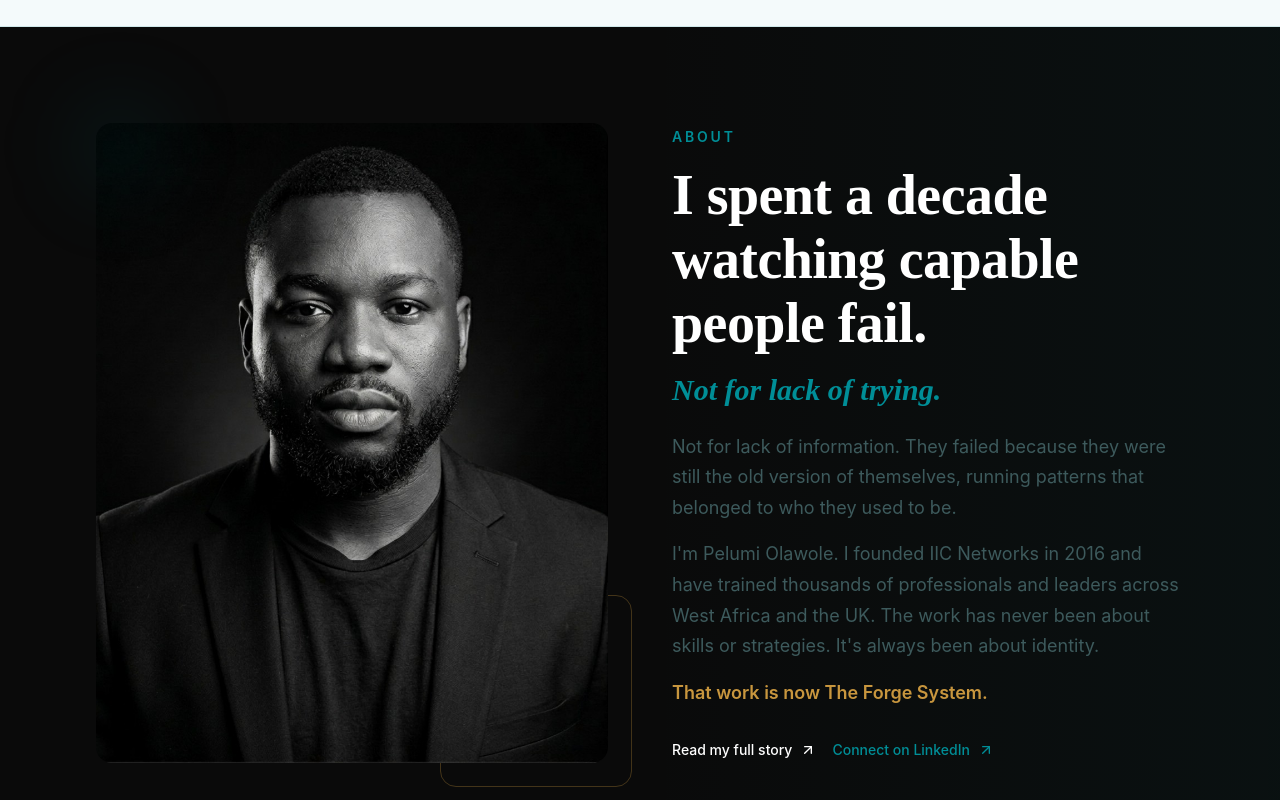
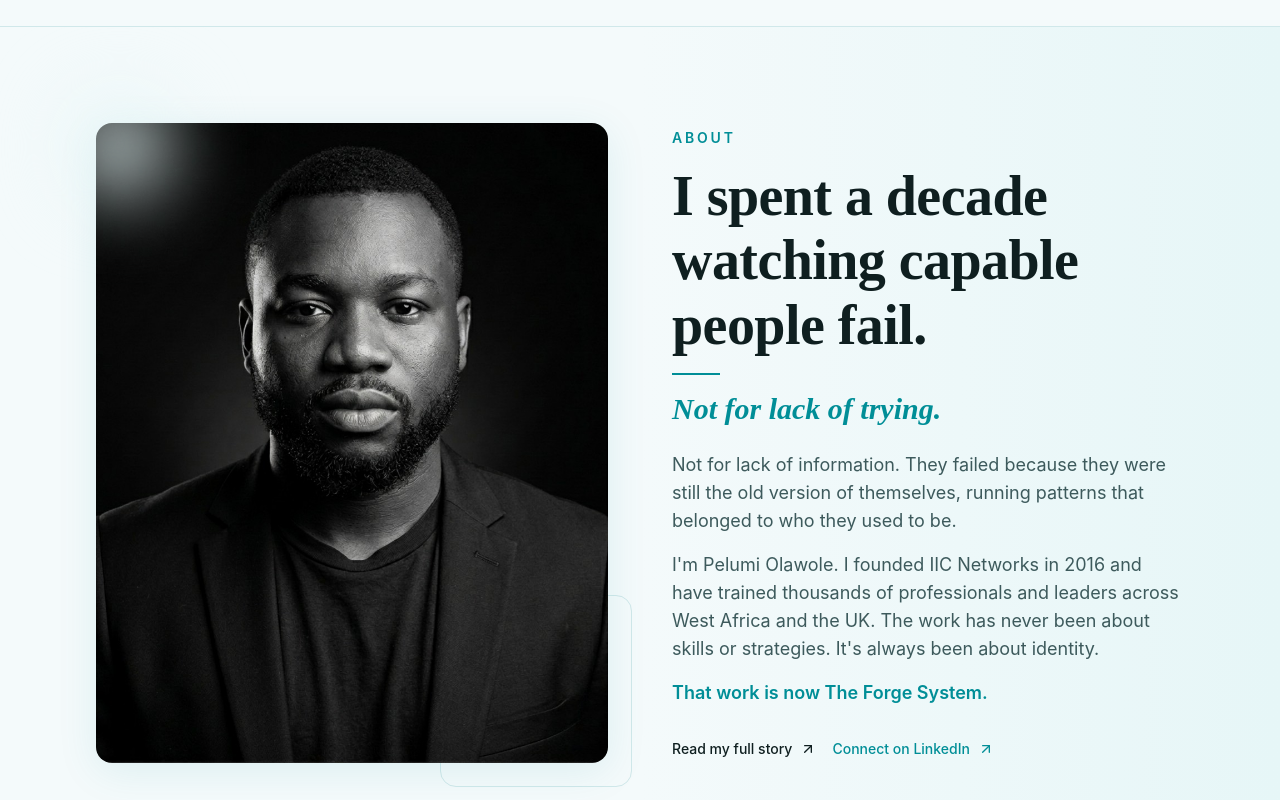
Before and after one commit to pelumiolawole/The-Forge-Website, a Next.js app: page / in a window 1280 px wide. Shown: the part 1020-1820 px from the top of the page. Built offline with nearby package versions, Linux system fonts and the light colour scheme; no server answers.

Commit message:
Apply motion upgrade batch 4/4: FindYourPath, AboutPreview, Footer components

```diff
--- a/src/components/landing/FindYourPath.tsx
+++ b/src/components/landing/FindYourPath.tsx
@@ -2,6 +2,8 @@
 
 import React from "react";
 import Link from "next/link";
+import { m } from "framer-motion";
+import { staggerContainer, staggerItem, fadeUp, VIEWPORT_ONCE } from "@/lib/motion";
 
 const CALENDLY_URL = "https://calendly.com/olawolepelumisunday/30min";
 
@@ -43,55 +45,59 @@ const paths: PathCard[] = [
 
 export default function FindYourPath() {
   return (
-    <section className="bg-[#0A0A0A] py-16 md:py-24 lg:py-32">
+    <section className="bg-white py-16 md:py-24 lg:py-32">
       <div className="max-w-7xl mx-auto px-4 sm:px-6 lg:px-8">
 
         {/* Header */}
-        <div className="text-center mb-12 md:mb-20">
-          <span className="text-[#008E97] text-sm font-semibold tracking-[0.2em] uppercase mb-4 block">
+        <m.div
+          className="text-center mb-12 md:mb-20"
+          variants={staggerContainer}
+          initial="hidden"
+          whileInView="visible"
+          viewport={VIEWPORT_ONCE}
+        >
+          <m.span className="section-label block mb-4" variants={staggerItem}>
             What&apos;s Your Next Step
-          </span>
-          <h2 className="text-3xl md:text-5xl lg:text-6xl font-bold text-white tracking-tight font-['Fraunces']">
+          </m.span>
+          <m.h2 className="headline-lg" variants={staggerItem}>
             Find Your Path
-          </h2>
-        </div>
+          </m.h2>
+        </m.div>
 
         {/* Cards Grid */}
-        <div className="grid grid-cols-1 md:grid-cols-3 gap-4 md:gap-6 lg:gap-8 items-stretch">
+        <m.div
+          className="grid grid-cols-1 md:grid-cols-3 gap-4 md:gap-6 lg:gap-8 items-stretch"
+          variants={staggerContainer}
+          initial="hidden"
+          whileInView="visible"
+          viewport={VIEWPORT_ONCE}
+        >
           {paths.map((path) => (
+            <m.div key={path.title} variants={staggerItem}>
               <Link
-              key={path.title}
                 href={path.href}
                 className={`
-                group relative flex flex-col rounded-2xl p-6 md:p-8 lg:p-10
+                  group relative flex flex-col rounded-2xl p-6 md:p-8 lg:p-10 h-full
                   transition-all duration-300 ease-out cursor-pointer
                   hover:-translate-y-1
                   ${path.variant === "featured"
-                  ? "bg-[#0A0A0A] border-2 border-[#C8963E] md:scale-105 hover:shadow-[0_0_24px_rgba(200,150,62,0.25)]"
-                  : "bg-[#111111] border border-[#222222] hover:border-[#008E97]"
+                    ? "bg-white border-2 border-[#008e97] md:scale-105 hover:shadow-[0_8px_32px_rgba(0,142,151,0.15)]"
+                    : "bg-[#f4fafb] border border-[#d0e8ea] hover:border-[#008e97] hover:shadow-[0_4px_16px_rgba(0,142,151,0.08)]"
                   }
                 `}
               >
                 {/* Label */}
-              <span
-                className={`
-                  inline-block self-start text-xs font-semibold tracking-[0.15em] uppercase mb-5 px-3 py-1 rounded-full
-                  ${path.variant === "featured"
-                    ? "bg-[#C8963E]/10 text-[#C8963E]"
-                    : "bg-[#008E97]/10 text-[#008E97]"
-                  }
-                `}
-              >
+                <span className="inline-block self-start text-xs font-semibold tracking-[0.15em] uppercase mb-5 px-3 py-1 rounded-full bg-[#008e97]/10 text-[#008e97]">
                   {path.label}
                 </span>
 
                 {/* Title */}
-              <h3 className="text-xl md:text-2xl lg:text-3xl font-bold text-white mb-3 tracking-tight font-['Fraunces']">
+                <h3 className="text-xl md:text-2xl lg:text-3xl font-bold text-[#0f1f20] mb-3 tracking-tight font-['Fraunces']">
                   {path.title}
                 </h3>
 
                 {/* Body */}
-              <p className="text-[#A0A0A0] text-sm md:text-base leading-relaxed mb-6 flex-grow">
+                <p className="text-[#3d5a5c] text-sm md:text-base leading-relaxed mb-6 flex-grow">
                   {path.body}
                 </p>
 
@@ -102,10 +108,10 @@ export default function FindYourPath() {
                       inline-flex items-center justify-center w-full px-6 py-3 md:py-4 rounded-lg font-semibold text-sm tracking-wide
                       transition-all duration-300 ease-out
                       ${path.variant === "featured"
-                      ? "bg-[#C8963E] text-[#0A0A0A] group-hover:bg-[#D4A84A]"
+                        ? "bg-[#008e97] text-white group-hover:bg-[#006e75]"
                         : path.variant === "free"
-                      ? "bg-[#008E97] text-white group-hover:bg-[#00A8B3]"
-                      : "bg-transparent border-2 border-[#008E97] text-[#008E97] group-hover:bg-[#008E97] group-hover:text-white"
+                        ? "bg-[#008e97] text-white group-hover:bg-[#006e75]"
+                        : "bg-transparent border-2 border-[#008e97] text-[#008e97] group-hover:bg-[#008e97] group-hover:text-white"
                       }
                     `}
                   >
@@ -113,8 +119,9 @@ export default function FindYourPath() {
                   </span>
                 </div>
               </Link>
+            </m.div>
           ))}
-        </div>
+        </m.div>
 
       </div>
     </section>
--- a/src/components/landing/genesis/AboutPreview.tsx
+++ b/src/components/landing/genesis/AboutPreview.tsx
@@ -4,19 +4,27 @@ import React from "react";
 import Image from "next/image";
 import Link from "next/link";
 import { ArrowUpRight } from "lucide-react";
+import { m } from "framer-motion";
+import { fadeUp, fadeLeft, fadeRight, staggerContainer, staggerItem, lineReveal, VIEWPORT_ONCE } from "@/lib/motion";
 
 export function AboutPreview() {
   return (
-    <section id="about" className="py-16 md:py-24 bg-[#0A0A0A] relative overflow-hidden">
-      {/* Background accent */}
-      <div className="absolute top-0 right-0 w-1/2 h-full bg-gradient-to-l from-[#008E97]/5 to-transparent" />
+    <section id="about" className="py-16 md:py-24 bg-[#f4fafb] relative overflow-hidden">
+      {/* Subtle teal accent */}
+      <div className="absolute top-0 right-0 w-1/2 h-full bg-gradient-to-l from-[#e6f6f7] to-transparent pointer-events-none" />
 
       <div className="max-w-6xl mx-auto px-6 lg:px-8 relative z-10">
         <div className="grid lg:grid-cols-2 gap-12 lg:gap-16 items-center">
 
-          {/* Image side — stacks below content on mobile */}
-          <div className="relative order-2 lg:order-1">
-            <div className="relative aspect-[4/5] rounded-2xl overflow-hidden max-w-sm mx-auto lg:max-w-none">
+          {/* Image side */}
+          <m.div
+            className="relative order-2 lg:order-1"
+            variants={fadeLeft}
+            initial="hidden"
+            whileInView="visible"
+            viewport={VIEWPORT_ONCE}
+          >
+            <div className="relative aspect-[4/5] rounded-2xl overflow-hidden max-w-sm mx-auto lg:max-w-none shadow-[0_8px_40px_rgba(0,142,151,0.1)]">
               <Image
                 src="/images/pelumi-headshot-1.png"
                 alt="Pelumi Olawole — Coach PO"
@@ -25,22 +33,30 @@ export function AboutPreview() {
                 sizes="(max-width: 1024px) 100vw, 50vw"
               />
             </div>
-            {/* Decorative element — hidden on mobile to avoid overflow */}
-            <div className="hidden lg:block absolute -bottom-6 -right-6 w-48 h-48 border border-[#C8963E]/30 rounded-2xl -z-10" />
-            <div className="hidden lg:block absolute -top-6 -left-6 w-24 h-24 bg-[#008E97]/10 rounded-full blur-2xl" />
-          </div>
+            <div className="hidden lg:block absolute -bottom-6 -right-6 w-48 h-48 border border-[#d0e8ea] rounded-2xl -z-10" />
+            <div className="hidden lg:block absolute -top-6 -left-6 w-24 h-24 bg-[#e6f6f7] rounded-full blur-2xl" />
+          </m.div>
 
-          {/* Content side — first on mobile */}
-          <div className="order-1 lg:order-2">
-            <div className="section-label mb-4">About</div>
-            <h2 className="headline-lg text-white mb-4">
+          {/* Content side */}
+          <m.div
+            className="order-1 lg:order-2"
+            variants={staggerContainer}
+            initial="hidden"
+            whileInView="visible"
+            viewport={VIEWPORT_ONCE}
+          >
+            <m.div className="section-label mb-4" variants={staggerItem}>About</m.div>
+            <m.h2 className="headline-lg mb-4" variants={staggerItem}>
               I spent a decade watching capable people fail.
-            </h2>
-            <h3 className="text-xl md:text-3xl font-['Fraunces'] text-[#008E97] mb-6 italic">
+            </m.h2>
+            <m.div variants={lineReveal}>
+              <div className="w-12 h-[2px] bg-[#008e97] mb-4" />
+            </m.div>
+            <m.h3 className="text-xl md:text-3xl font-['Fraunces'] text-[#008e97] mb-6 italic" variants={staggerItem}>
               Not for lack of trying.
-            </h3>
+            </m.h3>
 
-            <div className="space-y-4 body-text">
+            <m.div className="space-y-4 text-[#3d5a5c] text-base md:text-lg leading-relaxed" variants={staggerItem}>
               <p>
                 Not for lack of information. They failed because they were still
                 the old version of themselves, running patterns that belonged to
@@ -52,15 +68,15 @@ export function AboutPreview() {
                 and the UK. The work has never been about skills or strategies.
                 It&apos;s always been about identity.
               </p>
-              <p className="text-[#C8963E] font-semibold">
+              <p className="text-[#008e97] font-semibold">
                 That work is now The Forge System.
               </p>
-            </div>
+            </m.div>
 
-            <div className="mt-8 flex flex-col sm:flex-row gap-4">
+            <m.div className="mt-8 flex flex-col sm:flex-row gap-4" variants={fadeUp}>
               <Link
                 href="/about"
-                className="inline-flex items-center gap-2 text-white font-medium hover:text-[#008E97] transition-colors text-sm"
+                className="inline-flex items-center gap-2 text-[#0f1f20] font-medium hover:text-[#008e97] transition-colors text-sm"
               >
                 Read my full story
                 <ArrowUpRight size={16} />
@@ -69,13 +85,13 @@ export function AboutPreview() {
                 href="https://www.linkedin.com/in/pelumiolawole/"
                 target="_blank"
                 rel="noopener noreferrer"
-                className="inline-flex items-center gap-2 text-[#008E97] hover:text-[#C8963E] transition-colors font-medium text-sm"
+                className="inline-flex items-center gap-2 text-[#008e97] hover:text-[#006e75] transition-colors font-medium text-sm"
               >
                 Connect on LinkedIn
                 <ArrowUpRight size={16} />
               </a>
-            </div>
-          </div>
+            </m.div>
+          </m.div>
 
         </div>
       </div>
--- a/src/components/landing/navigation/Footer.tsx
+++ b/src/components/landing/navigation/Footer.tsx
@@ -5,15 +5,15 @@ import { Linkedin, Mail, ArrowUpRight } from "lucide-react";
 
 const footerLinks = {
   explore: [
-    { label: "About", href: "/about" },
+    { label: "About",          href: "/about" },
     { label: "The Forge Program", href: "/forge-program" },
-    { label: "Petty Audit", href: "/petty-audit" },
+    { label: "Petty Audit",    href: "/petty-audit" },
     { label: "Petty Little Things", href: "/book" },
-    { label: "Podcast", href: "/podcast" },
-    { label: "Blog", href: "/blog" },
+    { label: "Podcast",        href: "/podcast" },
+    { label: "Blog",           href: "/blog" },
   ],
   legal: [
-    { label: "Privacy Policy", href: "/privacy-policy" },
+    { label: "Privacy Policy",     href: "/privacy-policy" },
     { label: "Terms and Conditions", href: "/terms" },
   ],
   connect: [
@@ -24,7 +24,7 @@ const footerLinks = {
 
 export function Footer() {
   return (
-    <footer className="bg-[#0A0A0A] border-t border-white/10">
+    <footer className="bg-[#f4fafb] border-t border-[#d0e8ea]">
       <div className="max-w-6xl mx-auto px-6 lg:px-8 py-14 md:py-16">
         <div className="grid md:grid-cols-2 lg:grid-cols-4 gap-10 md:gap-12 mb-14">
 
@@ -41,7 +41,7 @@ export function Footer() {
                 />
               </div>
             </Link>
-            <p className="text-white/50 text-sm leading-relaxed mb-6">
+            <p className="text-[#7a9ea1] text-sm leading-relaxed mb-6">
               Identity coaching for growth-driven professionals. Based in the UK. Building globally.
             </p>
             <div className="flex items-center gap-3">
@@ -49,26 +49,31 @@ export function Footer() {
                 href="https://www.linkedin.com/in/pelumiolawole/"
                 target="_blank"
                 rel="noopener noreferrer"
-                className="w-9 h-9 rounded-full bg-white/5 flex items-center justify-center text-white/60 hover:bg-[#008E97] hover:text-white transition-all"
+                className="w-9 h-9 rounded-full bg-[#e6f6f7] border border-[#d0e8ea] flex items-center justify-center text-[#7a9ea1] hover:bg-[#008e97] hover:text-white hover:border-[#008e97] transition-all duration-200"
+                aria-label="LinkedIn"
               >
-                <Linkedin size={16} />
+                <Linkedin size={15} />
               </a>
               <a
                 href="mailto:coach@pelumiolawole.com"
-                className="w-9 h-9 rounded-full bg-white/5 flex items-center justify-center text-white/60 hover:bg-[#008E97] hover:text-white transition-all"
+                className="w-9 h-9 rounded-full bg-[#e6f6f7] border border-[#d0e8ea] flex items-center justify-center text-[#7a9ea1] hover:bg-[#008e97] hover:text-white hover:border-[#008e97] transition-all duration-200"
+                aria-label="Email"
               >
-                <Mail size={16} />
+                <Mail size={15} />
               </a>
             </div>
           </div>
 
           {/* Explore */}
           <div>
-            <h4 className="text-white font-semibold mb-4 text-sm">Explore</h4>
+            <h4 className="text-[#0f1f20] font-semibold mb-4 text-sm">Explore</h4>
             <ul className="space-y-3">
               {footerLinks.explore.map((link) => (
                 <li key={link.label}>
-                  <Link href={link.href} className="text-white/50 hover:text-[#008E97] transition-colors text-sm">
+                  <Link
+                    href={link.href}
+                    className="text-[#7a9ea1] hover:text-[#008e97] transition-colors text-sm"
+                  >
                     {link.label}
                   </Link>
                 </li>
@@ -78,11 +83,14 @@ export function Footer() {
 
           {/* Legal */}
           <div>
-            <h4 className="text-white font-semibold mb-4 text-sm">Legal</h4>
+            <h4 className="text-[#0f1f20] font-semibold mb-4 text-sm">Legal</h4>
             <ul className="space-y-3">
               {footerLinks.legal.map((link) => (
                 <li key={link.label}>
-                  <Link href={link.href} className="text-white/50 hover:text-[#008E97] transition-colors text-sm">
+                  <Link
+                    href={link.href}
+                    className="text-[#7a9ea1] hover:text-[#008e97] transition-colors text-sm"
+                  >
                     {link.label}
                   </Link>
                 </li>
@@ -92,7 +100,7 @@ export function Footer() {
 
           {/* Connect */}
           <div>
-            <h4 className="text-white font-semibold mb-4 text-sm">Connect</h4>
+            <h4 className="text-[#0f1f20] font-semibold mb-4 text-sm">Connect</h4>
             <ul className="space-y-3">
               {footerLinks.connect.map((link) => (
                 <li key={link.label}>
@@ -100,7 +108,7 @@ export function Footer() {
                     href={link.href}
                     target={link.external ? "_blank" : undefined}
                     rel={link.external ? "noopener noreferrer" : undefined}
-                    className="text-white/50 hover:text-[#008E97] transition-colors text-sm inline-flex items-center gap-1"
+                    className="text-[#7a9ea1] hover:text-[#008e97] transition-colors text-sm inline-flex items-center gap-1"
                   >
                     {link.label}
                     {link.external && <ArrowUpRight size={12} />}
@@ -112,11 +120,11 @@ export function Footer() {
 
         </div>
 
-        <div className="pt-8 border-t border-white/10 flex flex-col md:flex-row justify-between items-center gap-4">
-          <p className="text-white/30 text-sm">
-            © {new Date().getFullYear()} Pelumi Olawole. All rights reserved.
+        <div className="pt-8 border-t border-[#d0e8ea] flex flex-col md:flex-row justify-between items-center gap-4">
+          <p className="text-[#7a9ea1] text-sm">
+            &copy; {new Date().getFullYear()} Pelumi Olawole. All rights reserved.
           </p>
-          <p className="text-white/20 text-xs">
+          <p className="text-[#b3dde0] text-xs">
             The Forge System. Identity coaching for growth-driven professionals.
           </p>
         </div>
```
Lines whose indentation alone changed are shown as unchanged.
